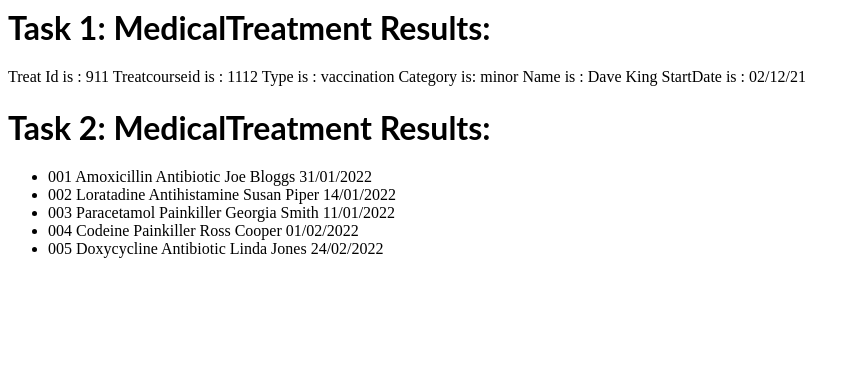
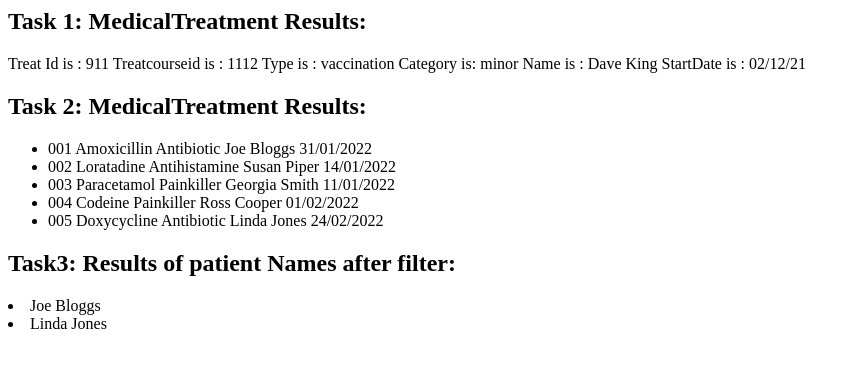
Before and after one commit to gitzdave/Gino2, a React (Create React App) app: page / in a window 1280 px wide. Shown: the top 368 px of the page, without its empty margins (0-860 px from the left). Built offline with nearby package versions, Linux system fonts and the light colour scheme.

Commit message:
1 file modified

```diff
--- a/src/App.js
+++ b/src/App.js
@@ -17,15 +17,24 @@ export default function App() {
   '{"treatId":"003", "treatCourseId":"103AFC", "type":"Paracetamol", "category":"Painkiller", "name":"Georgia Smith", "dateIssued":"11/01/2022"},' +
   '{"treatId":"004", "treatCourseId":"104AFC", "type":"Codeine", "category":"Painkiller", "name":"Ross Cooper", "dateIssued":"01/02/2022"},' +
   '{"treatId":"005", "treatCourseId":"105AFC", "type":"Doxycycline", "category":"Antibiotic", "name":"Linda Jones", "dateIssued":"24/02/2022"}]';
-
+  const dataString = JSON.parse(prescriptionAsJson);
 
   return (
     <div>
-       <h1>  Task 1: MedicalTreatment Results: </h1>
+       <h2>  Task 1: MedicalTreatment Results: </h2>
        <Prescription treatId={treatId}    treatCourseId= {treatCourseId}  name ={patientName} category={category } dateIssued= {dateIssued} type ={type}/>
 
-       <h1>  Task 2: MedicalTreatment Results: </h1>
+       <h2>  Task 2: MedicalTreatment Results: </h2>
       <MedicalPrescriptionList json={prescriptionAsJson}  />
+
+      <h2>Task3: Results of patient Names after filter: </h2>
+
+     {dataString.filter(record => record.category =="Antibiotic").map(filteredRecord => (
+        <li>
+          {filteredRecord.name}
+        </li>
+      ))}
+
 
     </div>
   );
```
